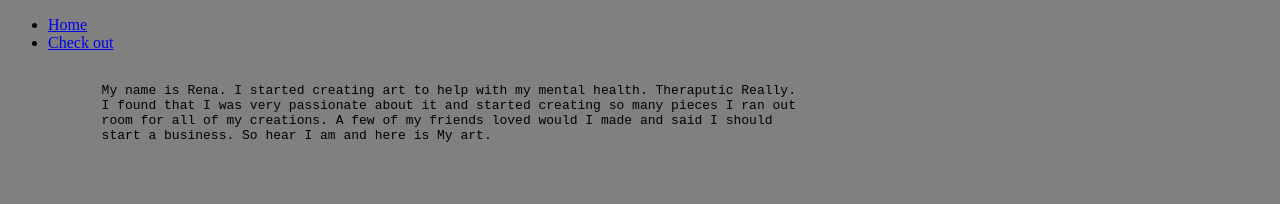
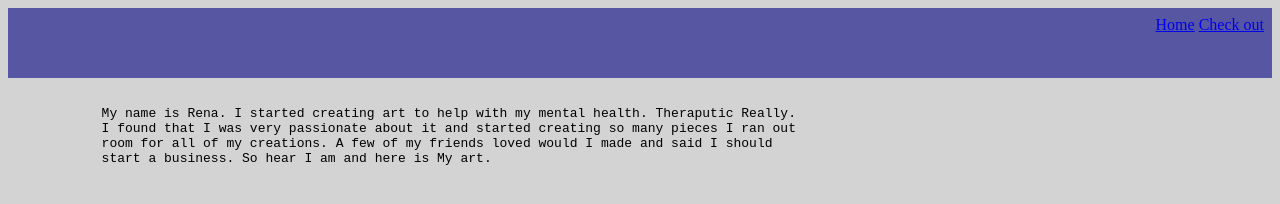
Before and after one commit to lowwrena1/art_store, a plain HTML site: page index.html in a window 1280 px wide. Drawn offline with Linux system fonts and the light colour scheme.

Commit message:
adding styling to nav bar and moved the buttons to the right side of the screen

```diff
--- a/assets/css/stylesheet.css
+++ b/assets/css/stylesheet.css
@@ -1,3 +1,23 @@
 body{
-    background-color: gray;
+    background-color: lightgray;
+    padding:00;
+    margin:30;
+}
+
+header{
+    width:100%;
+    height:70px;
+    background-color:rgb(86, 86, 163);
+}
+span{
+    color: #ffffff;
+}
+ul{
+    width:auto;
+    float:right;
+    margin:8px;
+}
+li{
+    display:inline-block;
+    padding: 15px,30px;
 };
```
